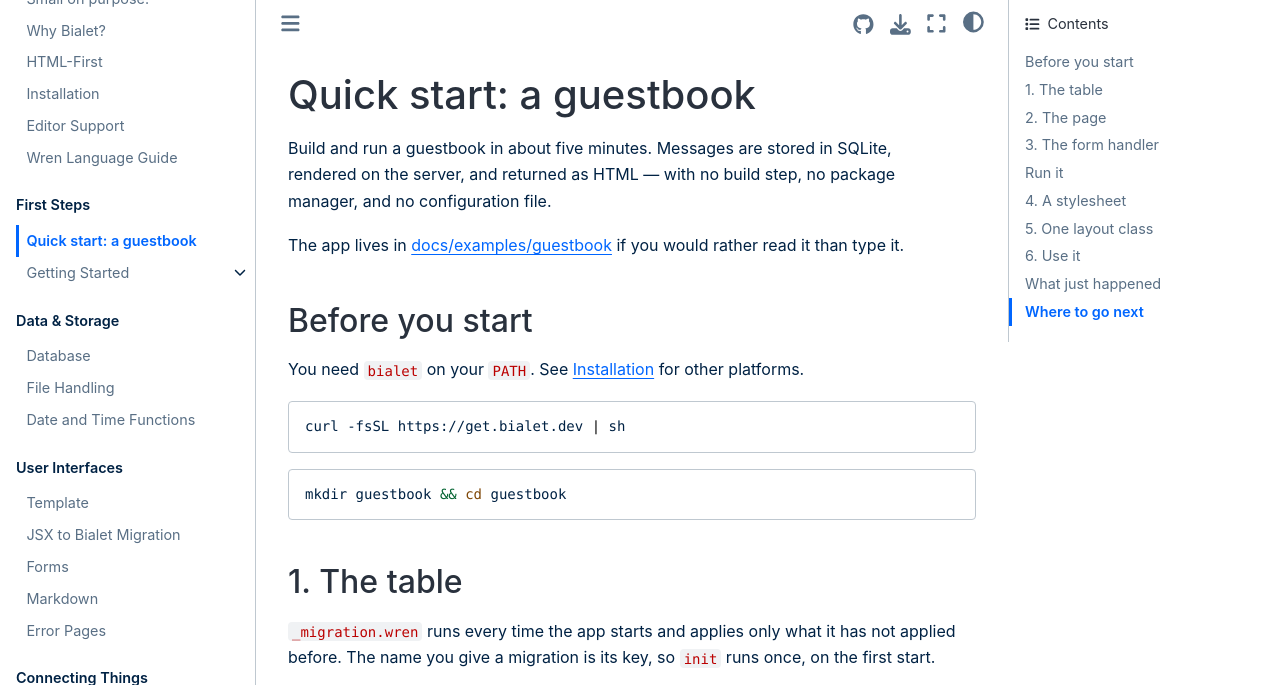
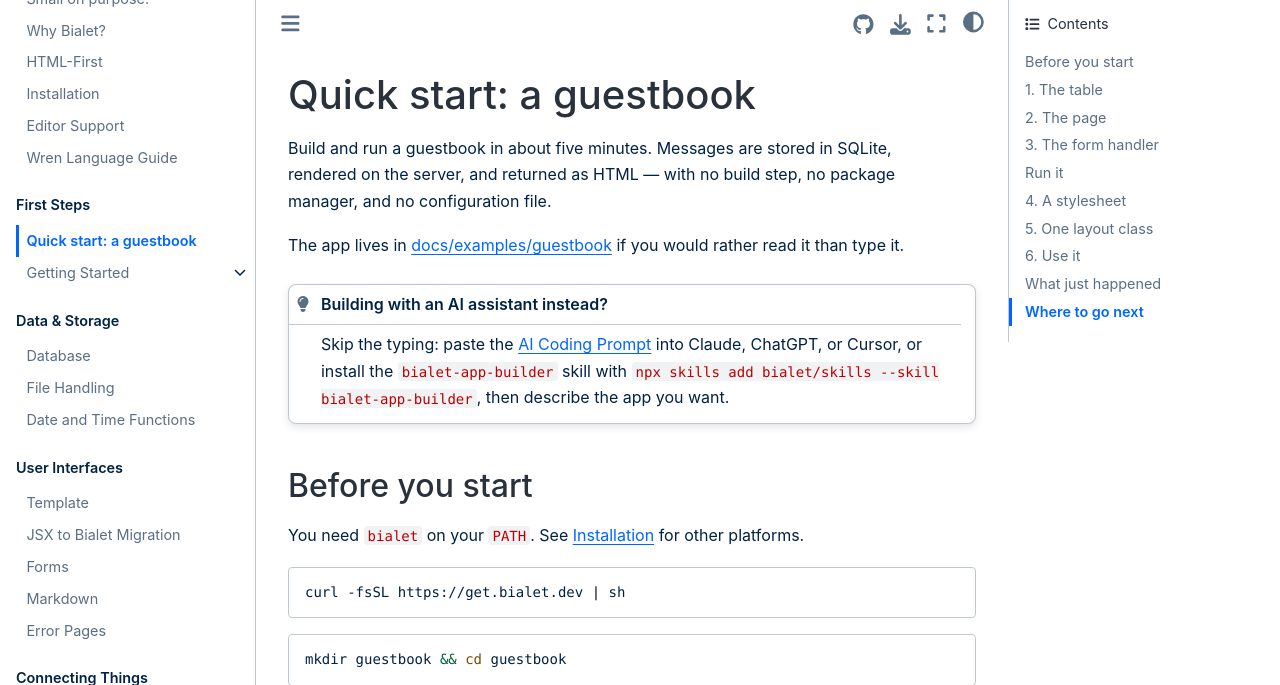
Before and after one commit to bialet/bialet, a Sphinx documentation site: the page built from docs/quickstart.md, in a window 1280 px wide and 900 px high, cut to the strip 0-685 px from the top of the window. Built offline with Sphinx 7.4.7 and the Sphinx Book theme 1.1.4, drawn with Linux system fonts in a browser that asks for light colours; the version number could not be read and is left out; some of the changed text lies outside the part shown.

Commit message:
docs: offer the AI path at the top of the tutorial
People who build with an assistant do not want to read the tour first, so the
prompt/skill offer becomes a tip above the chapters instead of a paragraph at
the end:

- quickstart: tip at the top; drop the AI bullet from "Where to go next"
- getting started: move the same paragraph into a tip at the top

````diff
--- a/docs/quickstart.md
+++ b/docs/quickstart.md
@@ -6,6 +6,16 @@
 
 The app lives in [docs/examples/guestbook](https://github.com/bialet/bialet/tree/main/docs/examples/guestbook)
 if you would rather read it than type it.
+
+
+```{admonition} Building with an AI assistant instead?
+:class: tip
+
+Skip the typing: paste the [AI Coding Prompt](ai-prompt.md) into Claude,
+ChatGPT, or Cursor, or install the `bialet-app-builder` skill with
+`npx skills add bialet/skills --skill bialet-app-builder`, then describe the app
+you want.
+```
 
 ## Before you start
 
````
Also changed, not shown: other parts of docs/quickstart.md (+0 -2 lines), docs/getting-started/index.md (+11 -6 lines).
